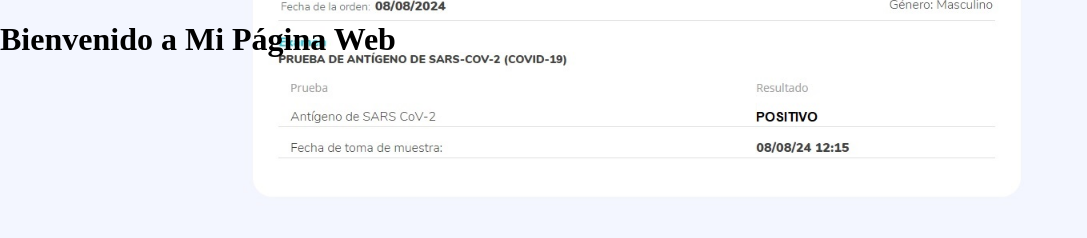
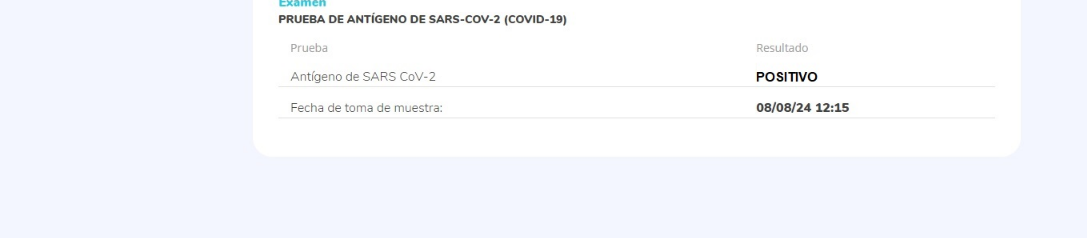
Before and after one commit to pech2018/pech2018.github.io, a plain HTML site: page index.html in a window 1280 px wide. Shown: the whole page, without its empty margins (0-1087 px from the left). Drawn offline with Linux system fonts and the light colour scheme.

Commit message:
Update index.html
quitar pagina web

```diff
--- a/index.html
+++ b/index.html
@@ -9,7 +9,6 @@
 <body>
     <div class="background-image">
         <!-- Contenido de la página -->
-        <h1>Bienvenido a Mi Página Web</h1>
     </div>
 </body>
 </html>
```
